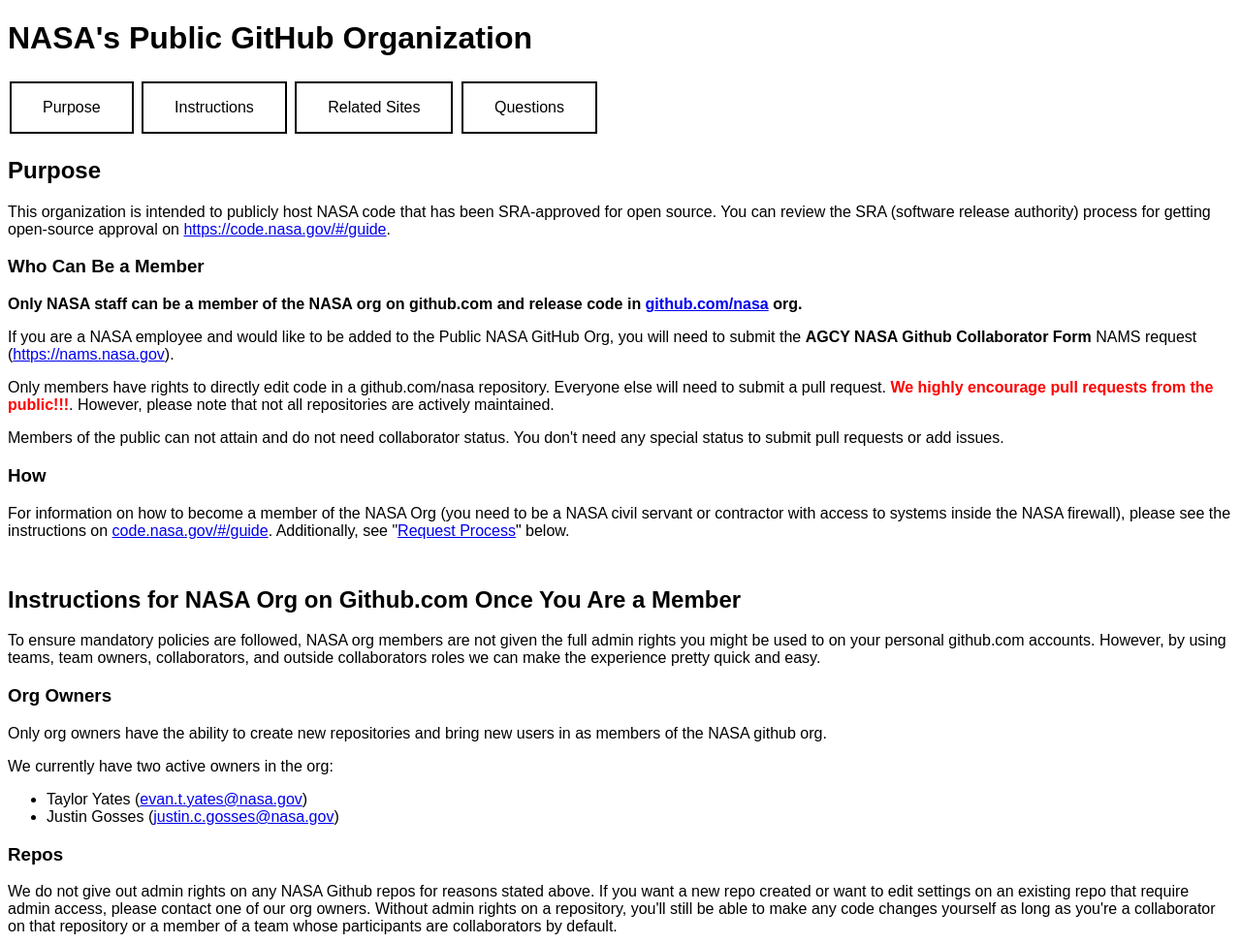
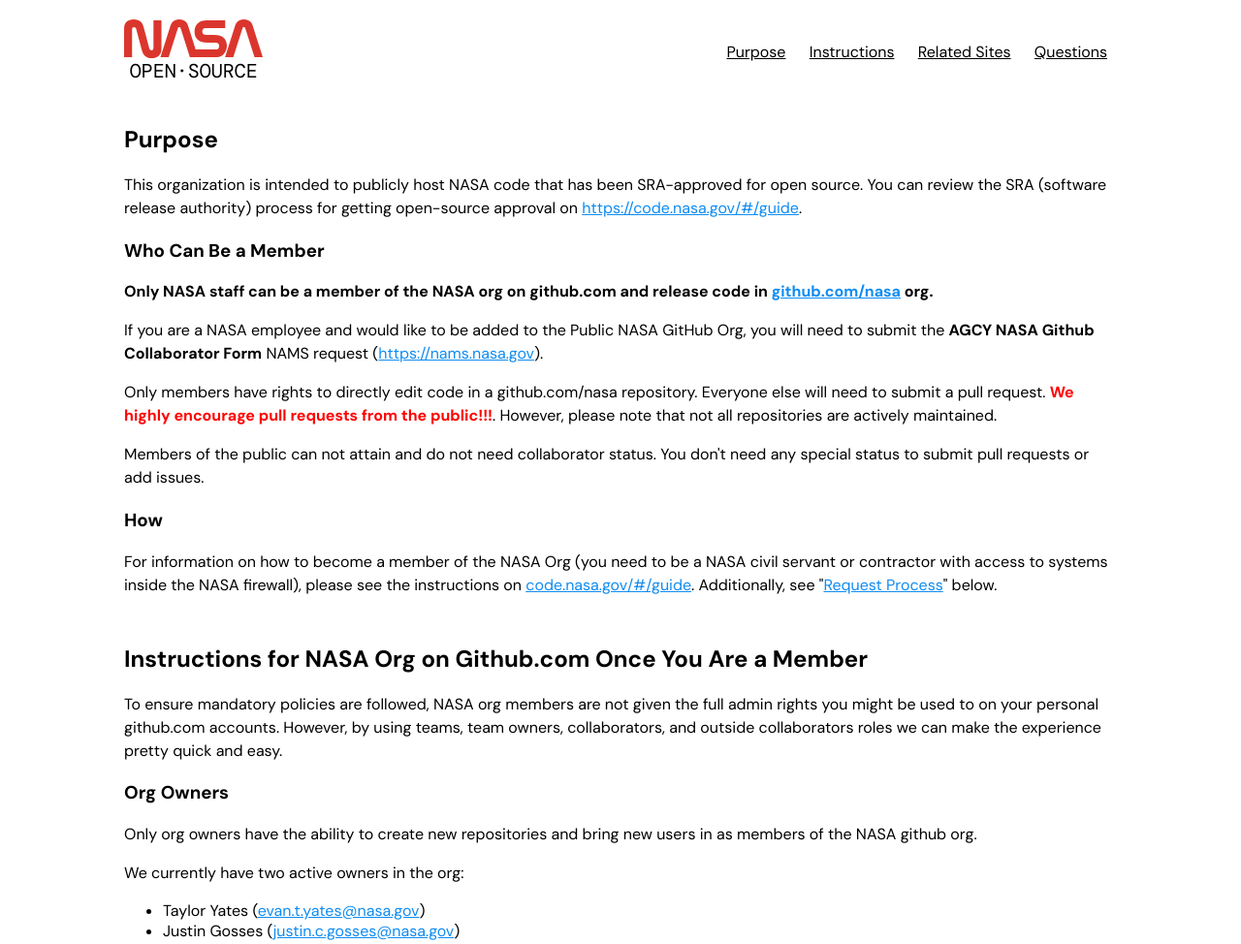
Before and after one commit to nasa/instructions, a plain HTML site: page index.html in a window 1280 px wide. Shown: the top 974 px of the page at 97% size. Drawn offline with nearby package versions, Linux system fonts and the light colour scheme; a web font is replaced by a local one.

Commit message:
feat: add nicer header
I added a nicer header and changed the font to something a bit nicer to read

```diff
--- a/index.css
+++ b/index.css
@@ -1,38 +1,55 @@
 body {
-    font-family: 'Arial', sans-serif;
+    font-family: 'DM Sans', 'Arial', sans-serif;
+    margin: max(10vw, 20px);
 }
 
-.button {
-    border: none;
-    color: white;
-    padding: 16px 32px;
-    text-align: center;
-    text-decoration: none;
-    display: inline-block;
-    font-size: 16px;
-    margin: 4px 2px;
-    transition-duration: 0.4s;
-    cursor: pointer;
+header {
+    width: calc(min(80vw, calc(100% - 40px)) + 8px);
+    display: flex;
+    align-items: center;
+    justify-content: space-between;
+    flex-flow: row wrap;
+    padding: 20px 4px;
+    position: fixed;
+    top: 0;
+    left: calc(max(10vw, 20px) - 4px);
+    background: #ffffffa0;
+    backdrop-filter: blur(10px);
+    -webkit-backdrop-filter: blur(2px);
+    box-sizing: border-box;
 }
 
-.button1 {
-    background-color: white;
-    color: black;
-    border: 2px solid black;
+#separator {
+    width: 100%;
+    margin-bottom: 100px;
 }
 
-.button1:hover {
-    background-color: #595959;
-    color: white;
+header div:nth-child(1) {
+  display: flex;
+  align-items: center;
+  justify-content: center;
+  flex-direction: column;
 }
 
-.button2 {
-    background-color: white;
-    color: black;
-    border: 2px solid #008CBA;
+header img {
+  height: 40px;
 }
 
-.button2:hover {
-    background-color: #008CBA;
-    color: white;
+header span {
+  font-size: 20px;
+  text-transform: uppercase;
+  font-family: 'DM Mono', monospace;
 }
+
+header a {
+    color: #000000;
+    margin: 10px;
+}
+
+p {
+    line-height: 1.5;
+}
+
+a {
+  color: #0f8cf2;
+}
--- a/index.html
+++ b/index.html
@@ -4,19 +4,45 @@
         <meta charset="UTF-8"/>
         <meta name="viewport" content="width=device-width, initial-scale=1.0"/>
         <link rel="stylesheet" href="/index.css"/>
+        <link
+            rel="preload"
+            as="style"
+            href="https://fonts.googleapis.com/css2?family=DM+Sans:ital,wght@0,400;0,500;0,700;1,400;1,500;1,700&display=swap"
+            onload="this.rel='stylesheet';"
+        />
+        <link
+            rel="preload"
+            as="style"
+            href="https://fonts.googleapis.com/css2?family=DM+Mono:ital,wght@0,400;0,500;0,700;1,400;1,500;1,700&display=swap"
+            onload="this.rel='stylesheet';"
+        />
+        <noscript>
+            <!-- To support older browser with JS disabled, we load the fonts the old way: -->
+            <link
+                rel="stylesheet"
+                href="https://fonts.googleapis.com/css2?family=DM+Sans:ital,wght@0,400;0,500;0,700;1,400;1,500;1,700&display=swap"
+            />
+            <link
+                rel="stylesheet"
+                href="https://fonts.googleapis.com/css2?family=DM+Mono:ital,wght@0,400;0,500;0,700;1,400;1,500;1,700&display=swap"
+            />
+        </noscript>
         <title>NASA's Public Github Organization</title>
     </head>
     <body>
-        <h1 id="nasaspublicgithuborganization">NASA's Public GitHub Organization</h1>
-        <button class="button button1"
-            onClick="document.getElementById('purpose').scrollIntoView();">Purpose</button>
-        <button class="button button1"
-            onClick="document.getElementById('instructions').scrollIntoView();">Instructions</button>
-        <button class="button button1"
-            onClick="document.getElementById('related').scrollIntoView();">Related
-            Sites</button>
-        <button class="button button1"
-            onClick="document.getElementById('questions').scrollIntoView();">Questions</button>
+        <header>
+            <div>
+                <img alt="NASA" src="/worm_logo.svg"/>
+                <span>Open·Source</span>
+            </div>
+            <div>
+                <a href="#purpose">Purpose</a>
+                <a href="#instructions">Instructions</a>
+                <a href="#related">Related Sites</a>
+                <a href="#questions">Questions</a>
+            </div>
+        </header>
+        <div id="separator"></div>
         <h2 id="purpose">Purpose</h2>
         <p>
             This organization is intended to publicly host NASA code that has
```
Also changed, not shown: worm_logo.svg (added).
